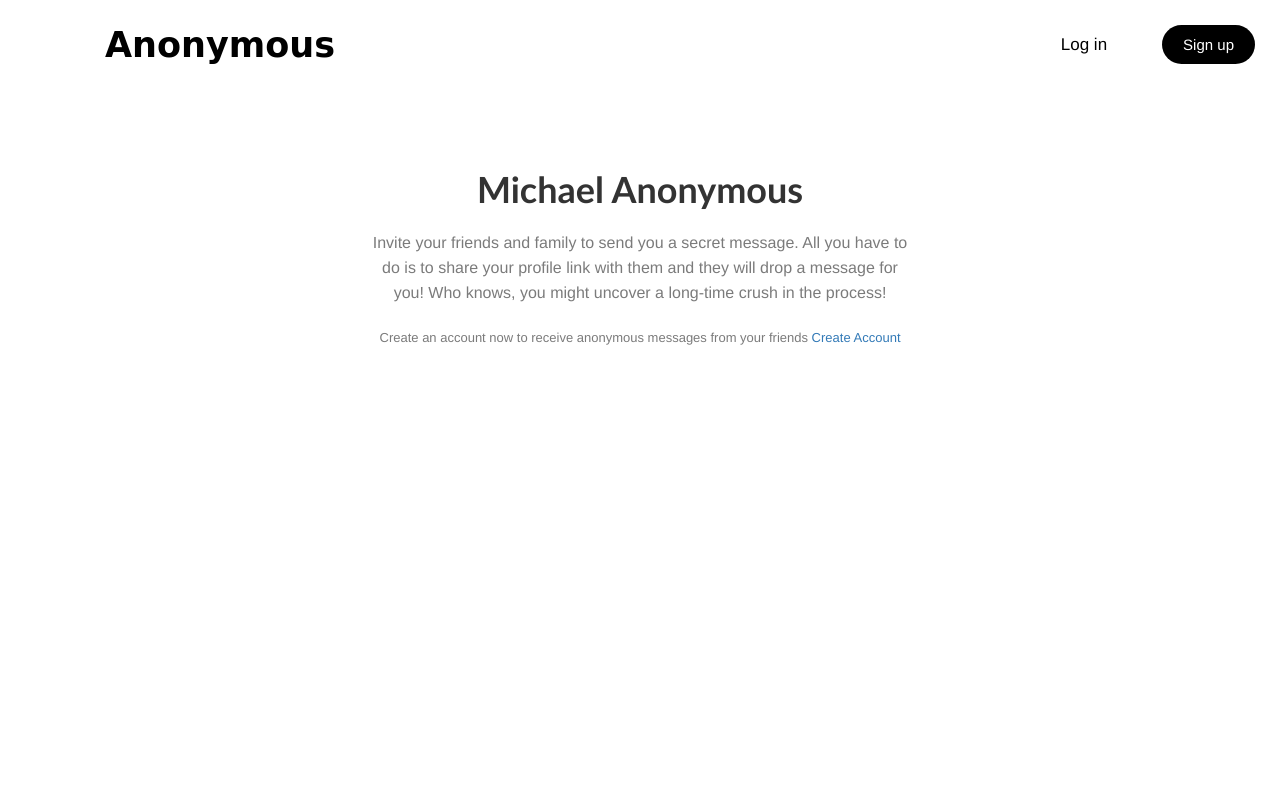
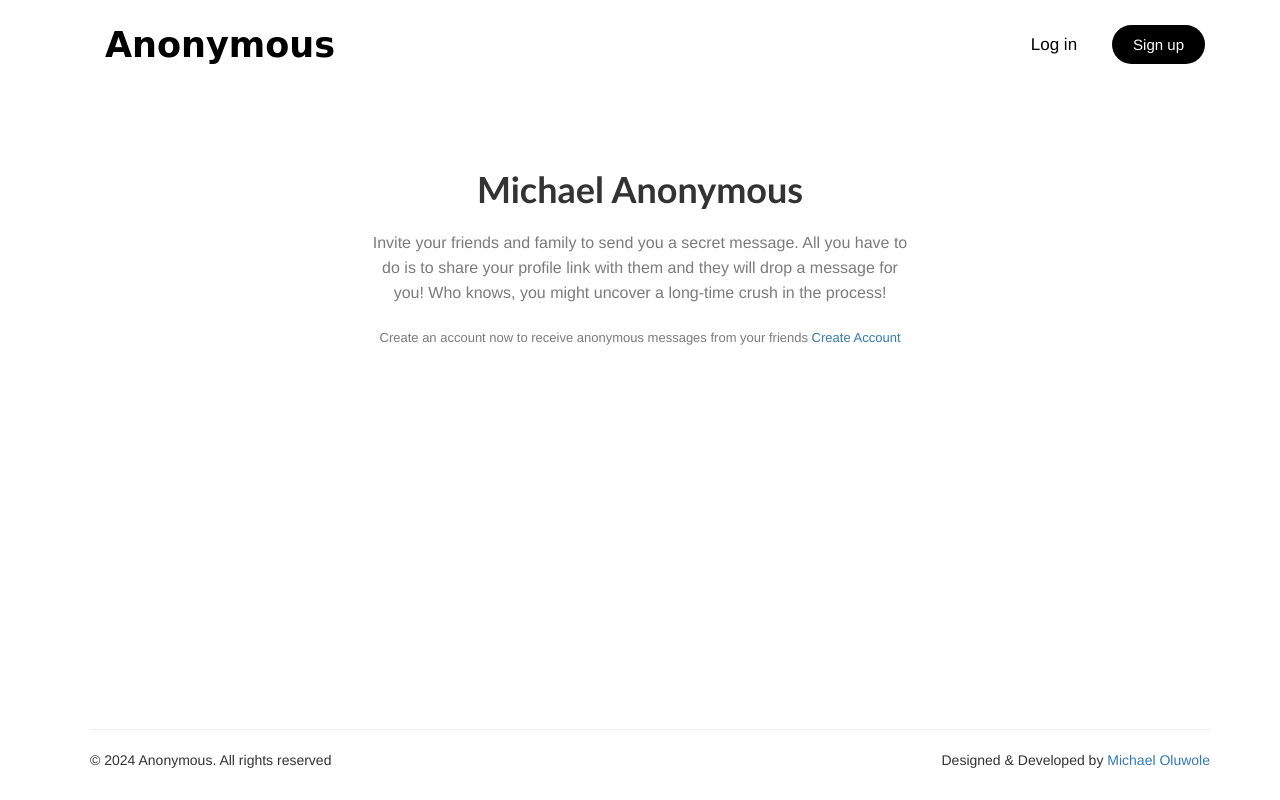
Before and after one commit to Oluwole-Mike/Anonymous, a Django app: page / in a window 1280 px wide. Run offline with Django 5.2, Linux system fonts and the light colour scheme; some libraries are stand-ins or nearby versions.

Commit message:
second commit

```diff
--- a/templates/index.html
+++ b/templates/index.html
@@ -18,7 +18,7 @@
 
         .navbar{
             border: none;
-            padding: 20px 0px 20px 90px;
+            padding: 20px 70px 20px 90px;
         }
 
         .navbar-default{
@@ -39,24 +39,38 @@
             color: #000;
         }
 
+        #footer{
+            display: flex;
+            align-items: center;
+            justify-content: space-between;
+        }
+
 
         @media screen and ((max-width: 992px) and (min-width: 769px)){
             .navbar{
-                padding: 20px 0px 20px 50px;
+                padding: 20px 40px 20px 50px;
             }
         }
 
 
         @media screen and ((max-width: 768px) and (min-width: 601px)){
             .navbar{
-                padding: 20px 0px 20px 40px;
+                padding: 20px 30px 20px 40px;
+            }
+
+            #footer{
+                flex-direction: column;
             }
         }
 
 
         @media(max-width: 600px){
             .navbar{
-                padding: 20px 0px 20px 10px;
+                padding: 20px 10px 20px 10px;
+            }
+
+            #footer{
+                flex-direction: column;
             }
         }
     </style>
@@ -82,10 +96,10 @@
                         {% if user.is_authenticated %}
                             <li><a href="{% url 'all-anonymous-message' %}" style="color: black;">View messages</a></li>
                             <li><a style="text-transform: capitalize; color: black;"><span class="glyphicon glyphicon-user"></span> {{user.username}}</a></li>
-                            <li><a href="{% url 'logout' %}" style="color: black; margin-right: 50px;">Logout</a></li>
+                            <li><a href="{% url 'logout' %}" style="color: black;">Logout</a></li>
                         {% else %}
                             <li><a href="{% url 'login' %}" style="color: black; text-decoration: none; font-size: 17px;">Log in</a></li>
-                            <a href="{% url 'register' %}" class="btn" style="padding: 8px 20px; margin: 5px 40px; color: white; background-color: black; border-radius: 20px; font-size: 15px;">Sign up</a></li>
+                            <a href="{% url 'register' %}" class="btn" style="padding: 8px 20px; margin: 5px 20px; color: white; background-color: black; border-radius: 20px; font-size: 15px;">Sign up</a></li>
                         {% endif %}
                     </ul>
                 </div>
@@ -136,6 +150,22 @@
 
 
 
+    <nav class="navbar navbar-default navbar-fixed-bottom">
+        <hr style="color: #000;">
+        <div id="footer">
+            <div>
+                <p>&copy; 2024 Anonymous. All rights reserved</p>
+            </div>
+            <div>
+                <p>Designed & Developed by <a href="https://www.linkedin.com/in/michael-oluwole">Michael Oluwole</a></p>
+            </div>
+        </div>
+    </nav>
+
+
+
+
+
     <script src="https://ajax.googleapis.com/ajax/libs/jquery/1.11.3/jquery.min.js"></script>
     <script src="https://cdn.jsdelivr.net/npm/bootstrap@3.3.7/dist/js/bootstrap.min.js" integrity="sha384-Tc5IQib027qvyjSMfHjOMaLkfuWVxZxUPnCJA7l2mCWNIpG9mGCD8wGNIcPD7Txa" crossorigin="anonymous"></script>
     <script>
```
